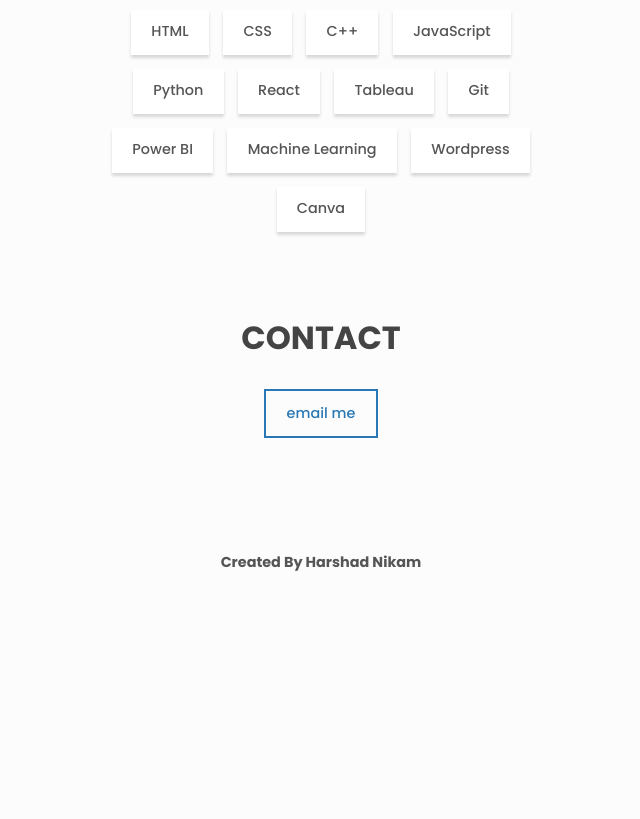
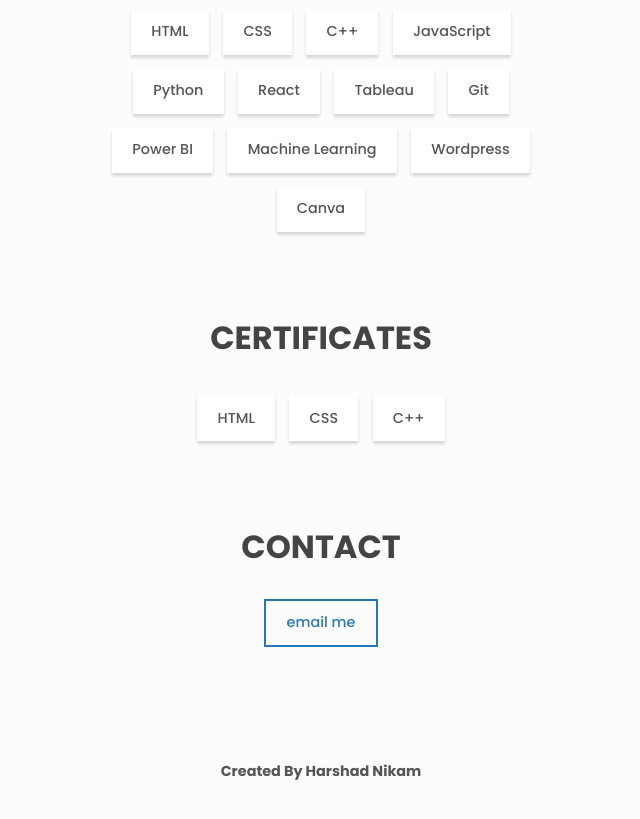
Before and after one commit to harshad-nikam/Portfolio, a plain HTML site: page index.html in a window 1280 px wide. Shown: the part 1177-1996 px from the top of the page, without its empty margins (319-959 px from the left). Before the commit the page ends 1799 px from the top, so only its background shows below. Drawn offline with Linux system fonts and the light colour scheme.

Commit message:
index.html

```diff
--- a/index.html
+++ b/index.html
@@ -165,6 +165,15 @@ driven to continuously develop skills and contribute to innovative projects.
           <li class="skills__list-item btn btn--plain">Canva</li>
         </ul>
       </section>
+      <section class="section skills" id="skills">
+        <h2 class="section__title">Certificates</h2>
+        <ul class="skills__list">
+          <li class="skills__list-item btn btn--plain">HTML</li>
+          <li class="skills__list-item btn btn--plain">CSS</li>
+          <li class="skills__list-item btn btn--plain">C++</li>
+
+        </ul>
+      </section>
 
       <!-- Contact -->
       <section class="section contact center" id="contact">
```
